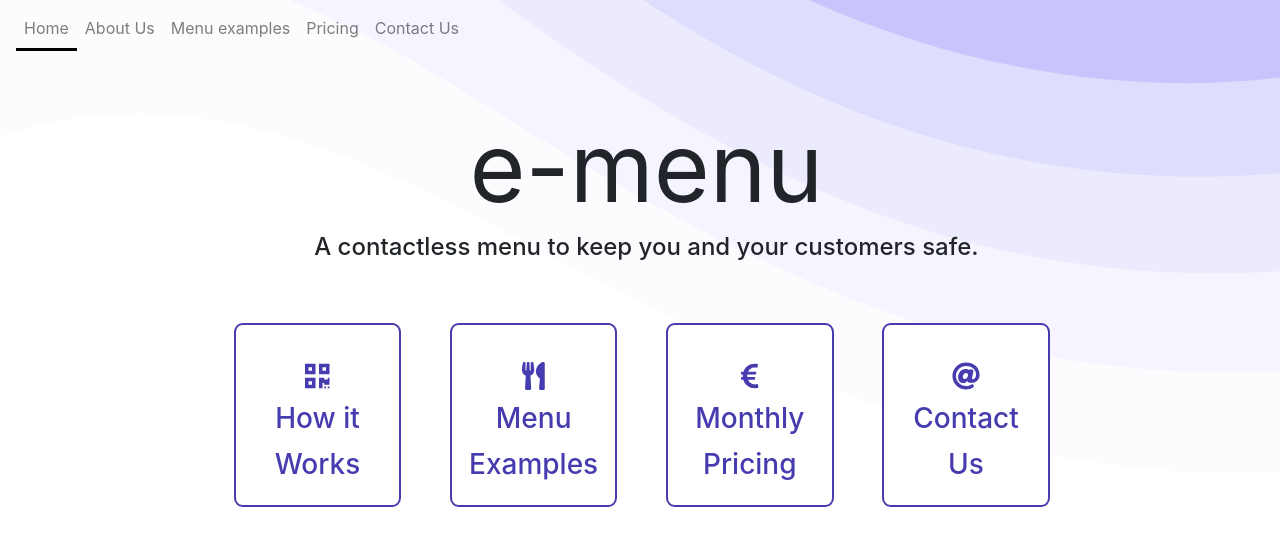
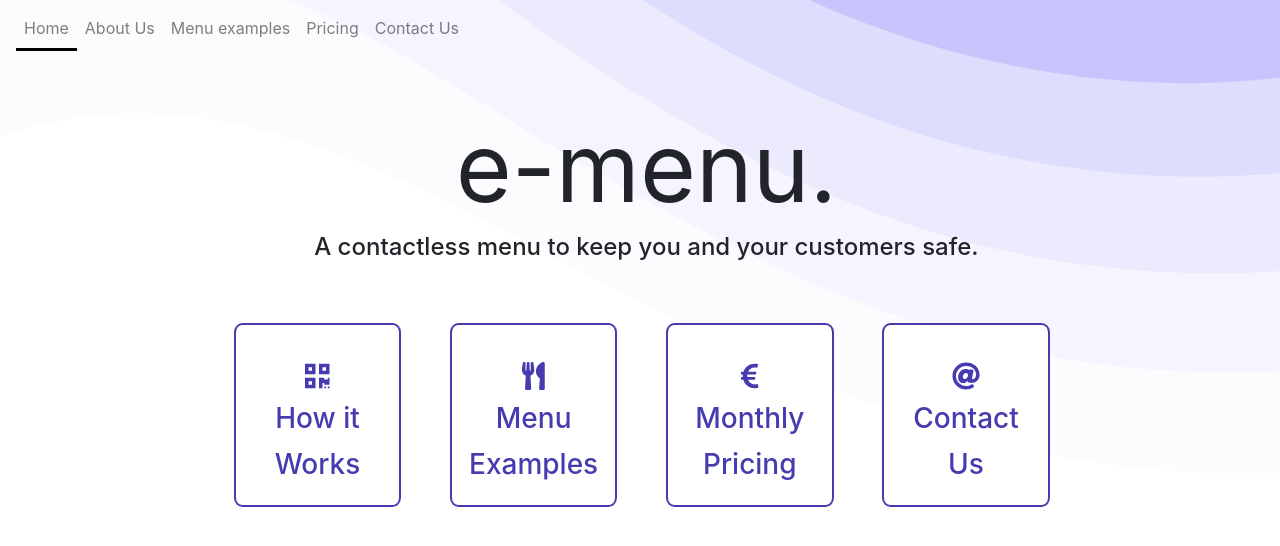
Before and after one commit to brianlunch/menu-view, a React (Create React App) app: page / in a window 1280 px wide. Shown: the top 546 px of the page. Built offline with nearby package versions, Linux system fonts and the light colour scheme.

Commit message:
added www

```diff
--- a/src/Pages/Home.jsx
+++ b/src/Pages/Home.jsx
@@ -33,7 +33,7 @@ class Home extends Component {
           <div className="row justify-content-center">
             <div className="col-xs-12 col-sm-12 col-lg-12 text-center">
 
-              <Title title1="e-menu"
+              <Title title1="e-menu."
                 subtitle="A contactless menu to keep you and your customers safe.">
               </Title>
 
```
